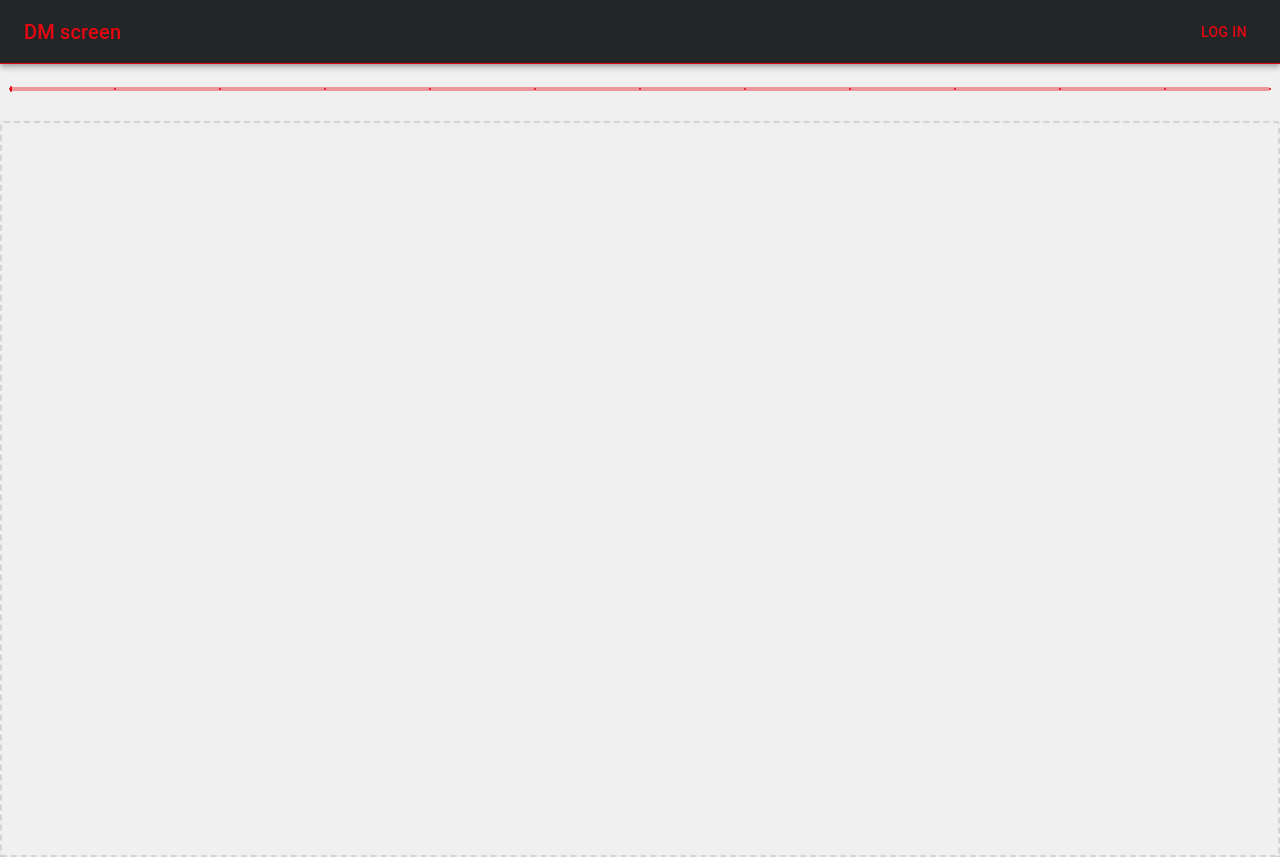
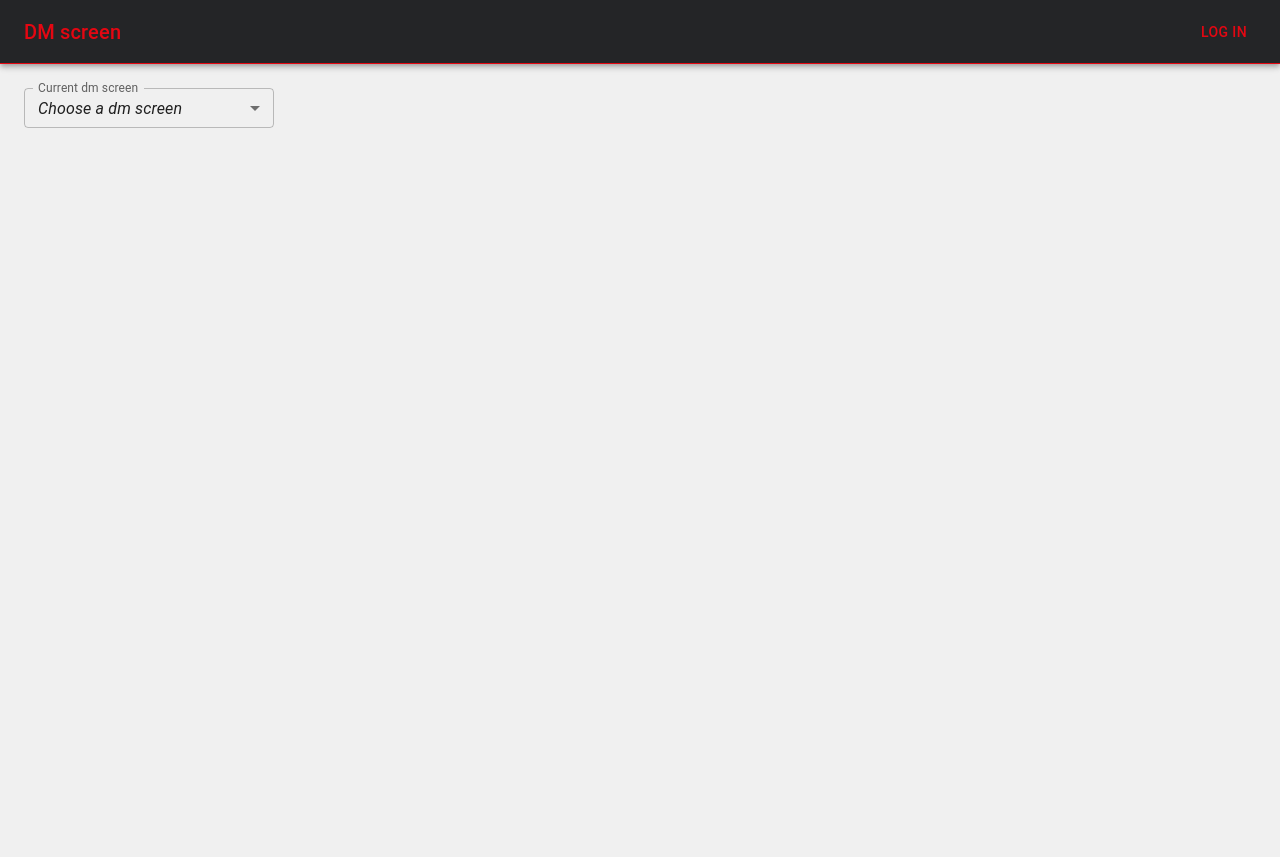
Before and after one commit to kealanheena/dm-screen, a Next.js app: page / in a window 1280 px wide. After the commit the page ends 800 px from the top, so only its background shows below. Built offline with nearby package versions, Linux system fonts and the light colour scheme; no server answers; the database is empty.

Commit message:
Feat: add screen dropdown to main page

```diff
--- a/src/app/page.tsx
+++ b/src/app/page.tsx
@@ -1,13 +1,17 @@
 import React from "react";
-import { currentUser } from "@clerk/nextjs/server";
 
-import { getDbUserId } from "@/actions/user.action";
+import { getDefaultLayouts } from "@/actions/layout.action";
 import Screen from "@/components/Screen";
-import LogInPage from "./log-in/page";
 
 
 export default async function Home() {
+  const defaultLayouts = await getDefaultLayouts();
+
+  console.log({ defaultLayouts });
+
   return (
-    <Screen />
+    <Screen
+      layouts={defaultLayouts}
+    />
   );
 }
--- a/src/components/Screen.tsx
+++ b/src/components/Screen.tsx
@@ -1,36 +1,86 @@
 "use client"
 
 import React, { useEffect, useState } from 'react';
-import { compact, find, map, max, orderBy }  from 'lodash';
+import { compact, find, head, map, max, get, orderBy }  from 'lodash';
 
-import { Grid, IconButton, Paper, Slider } from '@mui/material';
+import { Box, Grid, FormControl, InputLabel, IconButton, MenuItem, Paper, Select, Slider, Typography } from '@mui/material';
+import { Map } from '@mui/icons-material';
 import onChangeSection from '@/utils/onChangeSection'
 import { Layout } from '@/types';
 
-import Layout from './Layout';
+import Block from './Layout';
 import DeleteButton from './DeleteButton';
 import { AddCircleOutlineRounded } from '@mui/icons-material';
-import { BASE_LAYOUT } from '@/constants';
 
 interface ScreenProps {
 	layouts: Layout[];
 }
 
+export default function Screen({ layouts }: ScreenProps) {
+	const [currentLayout, setCurrentLayout] = useState<Layout | undefined>(head(layouts));
 
-export default function Screen({ layouts }: ScreenProps) {
-	const [currentLayoutId, setCurrentLayoutId] = useState<number>(0);
+	const handleChange = (e) => setCurrentLayout(e.target.value);
+
+	return (
+		<Box
+			sx={{ p: 2, height: '100%' }}
+		>
+			<Grid
+				container
+				alignItems="center"
+				justifyContent="space-between"
+			>
+				<Grid>
+					<FormControl
+						sx={{ m: 1, minWidth: 250 }}
+						size="small"
+					>
+						<InputLabel id="current-dm-screen-label">Current dm screen</InputLabel>
+						<Select
+							labelId="current-dm-screen-label"
+							id="dm-screen-select"
+							label="Current dm screen"
+							value={get(currentLayout, 'id', 0)}
+							onChange={handleChange}
+						>
+							<MenuItem disabled value={0}><em>Choose a dm screen</em></MenuItem>
+
+							{map(compact(layouts), ({ id, title }) => (
+								<MenuItem
+									key={`dm_screen_select_${id}`}
+									value={id}
+								>
+									{title}
+								</MenuItem>
+							))}
+						</Select>
+					</FormControl>
+				</Grid>
+				{currentLayout && (
+					<Grid>
+						test
+					</Grid>
+				)}
+			</Grid>
+		</Box>
+	);
+}
+
+export function Blocks({ layouts }: ScreenProps) {
+	const [currentLayout, setCurrentLayout] = useState<Layout>();
 	const [range, setRange] = useState<number[]>([])
 
 	useEffect(() => {
-		const orderedLayouts = orderBy(layouts, 'start');
+		const orderedLayouts = orderBy(layouts, 'blocks.start');
 
-		console.log( { layouts } );
+		console.log( { layouts, layoutsOne: get(orderedLayouts, '[0].blocks')  } );
 
 		if (layouts) {
-			const { id, start, width } = orderedLayouts[0];
+			const { id, start, width } = get(orderedLayouts, '[0].blocks[0]');
+
 
 			// setLayouts(orderBy(testLayouts, 'start'));
-			setCurrentLayoutId(id);
+			setCurrentLayout(orderedLayouts[0]);
 			setRange([start, width]);
 		}
 	}, [])
@@ -176,9 +226,9 @@ export default function Screen({ layouts }: ScreenProps) {
 			>
 				<Grid container style={{ height: '100%' }}>
 					{map(layouts, (layout) => (
-						<Layout
+						<Block
 							key={layout.id}
-							isCurrentLayout={layout.id === currentLayoutId}
+							isCurrentLayout={layout.id === currentLayout.id}
 							layout={layout}
 							onClickLayout={onClickSection}
 						/>
--- a/src/types/index.ts
+++ b/src/types/index.ts
@@ -1,9 +1,9 @@
 import { getUserByClerkId } from '@/actions/user.action'
-import { getDefaultLayouts } from '@/actions/layout.action'
+import { getDefaultLayout } from '@/actions/layout.action'
 
 export type User = Awaited<ReturnType<typeof getUserByClerkId>>;
 
-export type Layout = Awaited<ReturnType<typeof getDefaultLayouts>>;
+export type Layout = Awaited<ReturnType<typeof getDefaultLayout>>;
 
 export type WrapperProps = Readonly<{
 	children: React.ReactNode;
```
